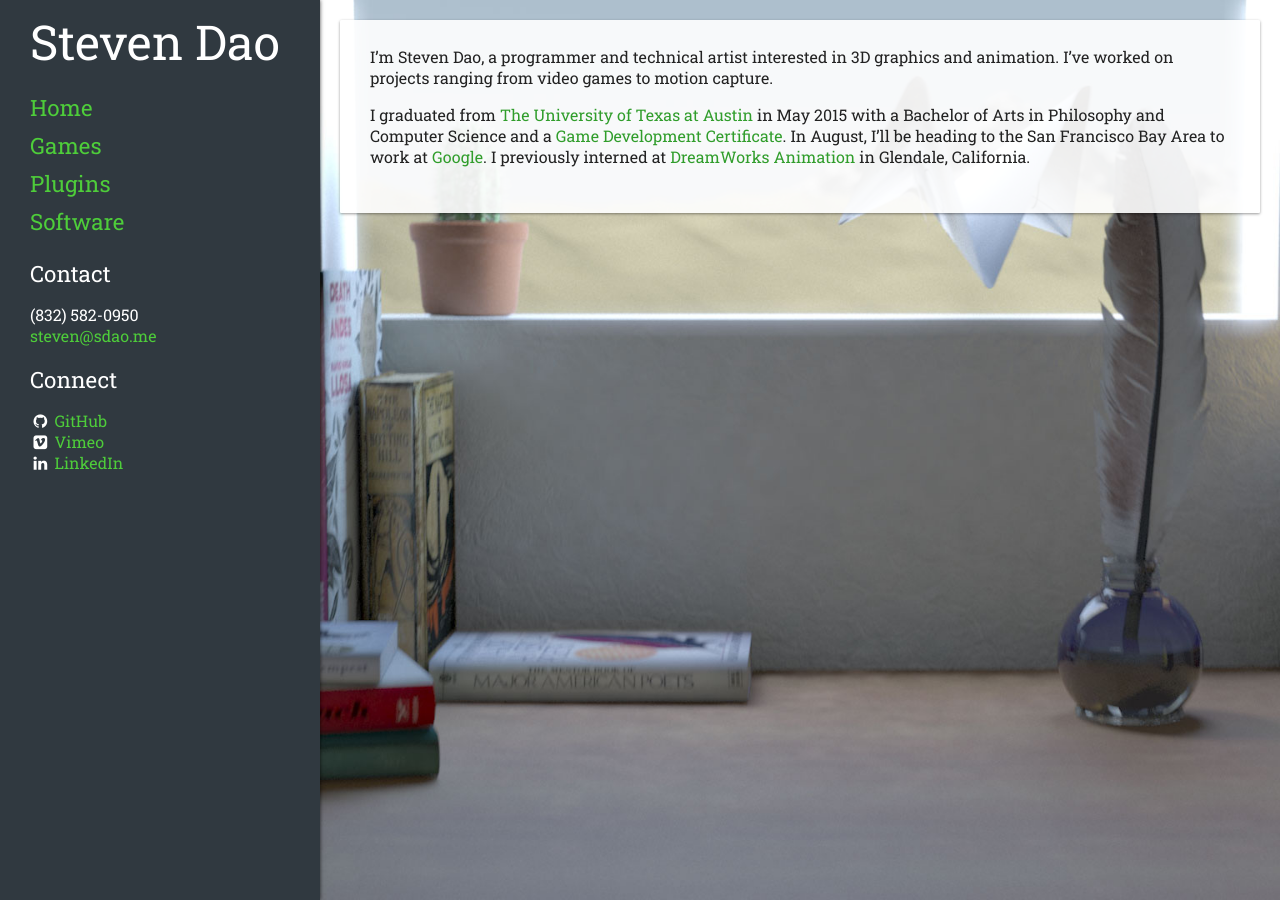
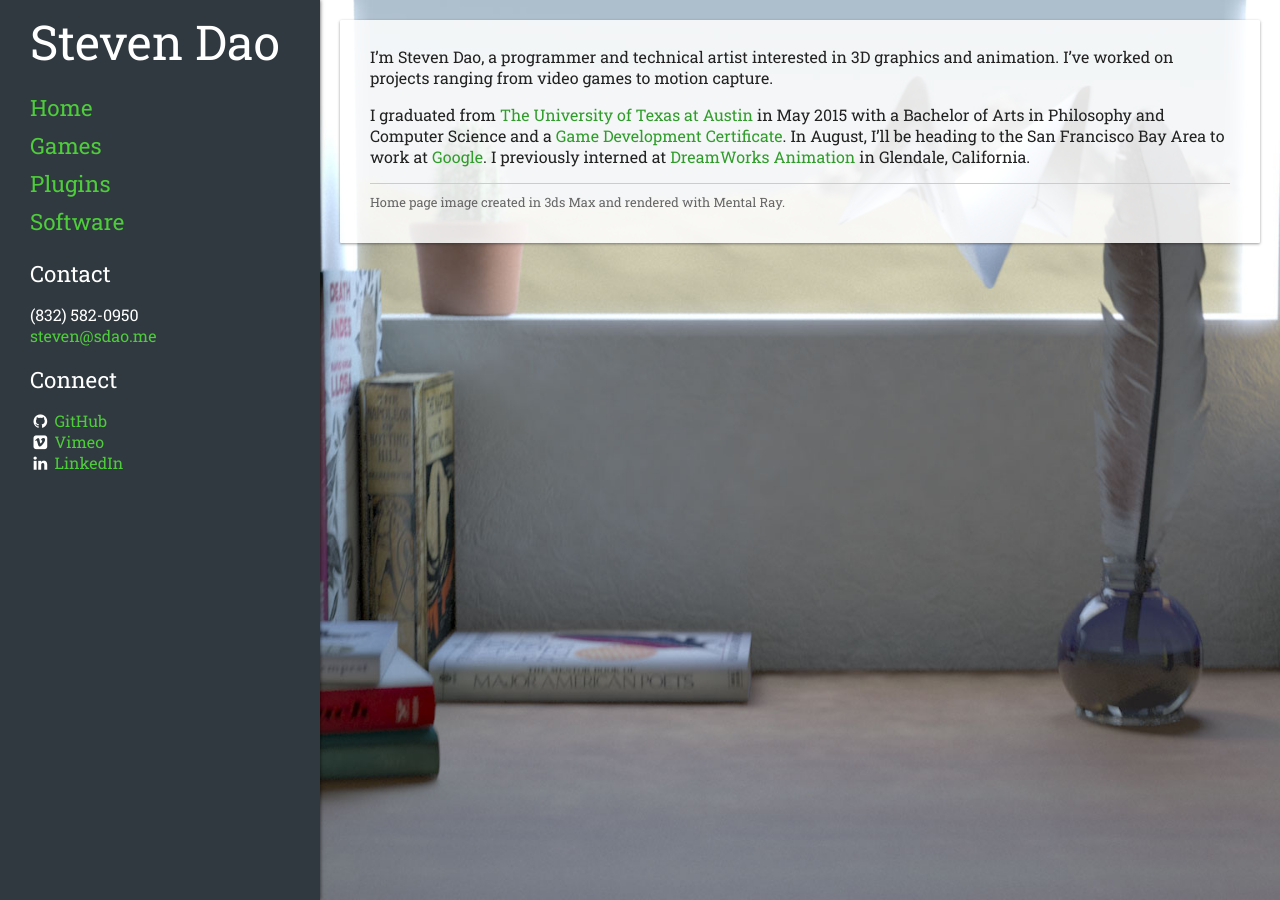
Before and after one commit to sdao/sdao.github.io, a Jekyll site: the page built from index.html, in a window 1280 px wide. Built offline with Jekyll 4.4.1, drawn with Linux system fonts in a browser that asks for light colours; nearby versions of some CDN libraries.

Commit message:
Improve margins

```diff
--- a/index.html
+++ b/index.html
@@ -7,6 +7,7 @@
   <section>
     <p>I&rsquo;m Steven Dao, a programmer and technical artist interested in 3D graphics and animation. I&rsquo;ve worked on projects ranging from video games to motion capture.</p>
     <p>I graduated from <a href="http://www.utexas.edu">The University of Texas at Austin</a> in May 2015 with a Bachelor of Arts in Philosophy and Computer Science and a <a href="http://gamedev.utexas.edu/">Game Development Certificate</a>. In August, I&rsquo;ll be heading to the San Francisco Bay Area to work at <a href="http://www.google.com/about/careers/locations/mountain-view/">Google</a>. I previously interned at <a href="http://www.dreamworksanimation.com/">DreamWorks Animation</a> in Glendale, California.</p>
+    <p class="credit">Home page image created in 3ds Max and rendered with Mental Ray.</p>
   </section>
 
 </section>
--- a/nomnomnom.css
+++ b/nomnomnom.css
@@ -125,15 +125,15 @@
 }
 
   #content > section {
-    padding: 10px 30px 30px 30px;
+    padding: 10px 30px 20px 30px;
     background-color: white;
-    margin-bottom: 30px;
     border-radius: 0.1rem;
+    margin-bottom: 25px;
     box-shadow: 0 1px 3px rgba(0, 0, 0, 0.4);
   }
 
   #content > section:not(.section-header) {
-    margin: 20px;
+    margin: 20px 20px 25px 20px;
   }
 
   #content h1 {
@@ -164,12 +164,12 @@
   background-image: url("/images/feather.jpg");
   background-size: cover;
   background-position: center center;
-  padding-bottom: 6em;
+  padding-bottom: 8em;
 }
 
   #content.front-page > section {
     color: #222;
-    background-color: rgba(255, 255, 255, 0.9);
+    background-color: rgba(255, 255, 255, 0.85);
   }
 
 footer {
@@ -257,6 +257,13 @@
     height: 100%;
   }
 
+.credit {
+  font-size: 0.8em;
+  color: #666;
+  padding-top: 0.8em;
+  border-top: 1px solid #ccc;
+}
+
 .extra-top-space {
   margin-top: 1em;
 }
@@ -341,6 +348,6 @@
   }
 
   #content > section:not(.section-header) {
-    margin: 10px;
+    margin: 10px 10px 15px 10px;
   }
 }
```
